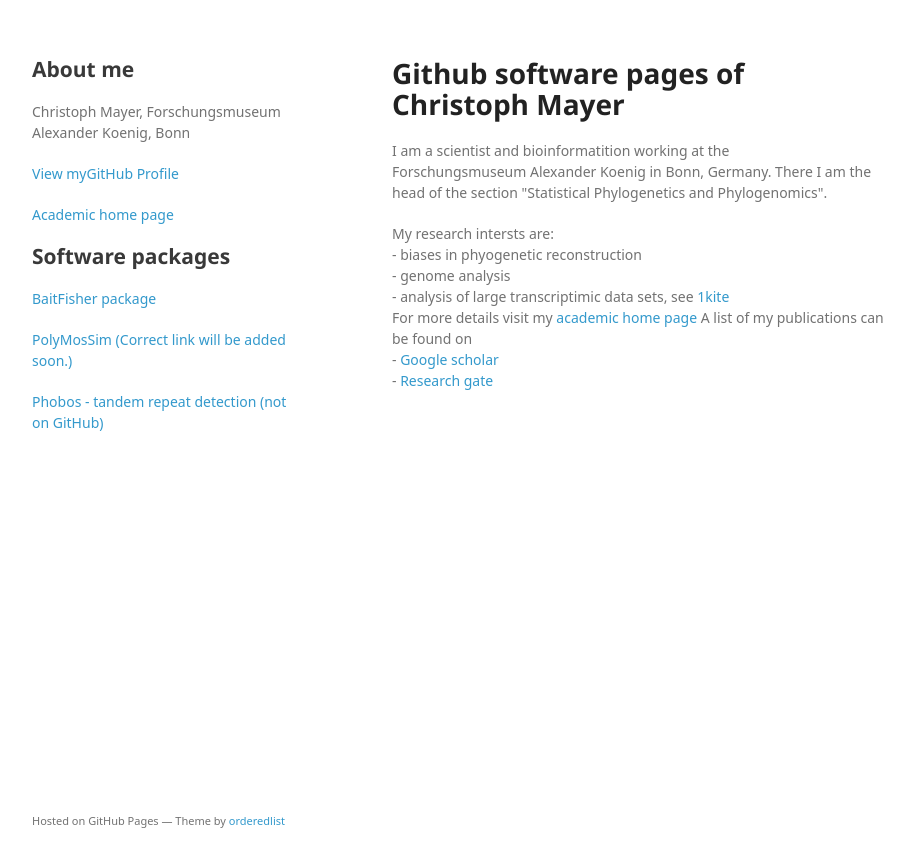
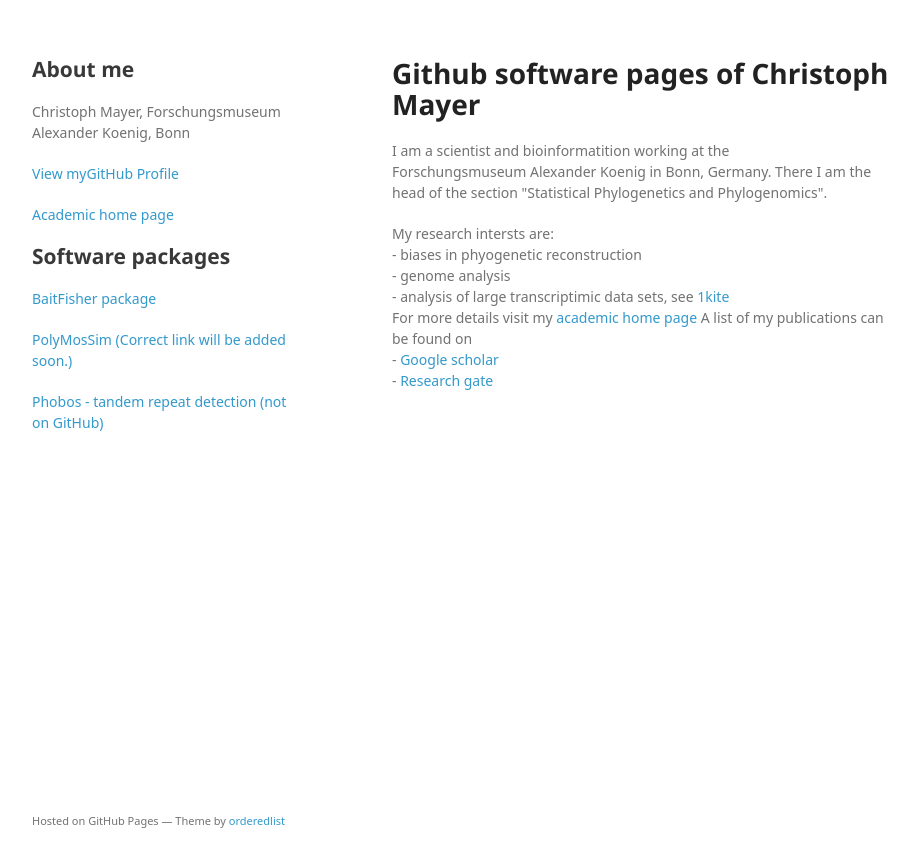
Before and after one commit to cmayer/cmayer.github.io, a Jekyll site: the page index.html, which Jekyll copies as it is, in a window 1280 px wide. Shown: the top 867 px of the page, without its empty margins (178-1096 px from the left). Built offline with Jekyll 4.4.1, drawn with Linux system fonts in a browser that asks for light colours; some web fonts are replaced.

Commit message:
Update index.html

```diff
--- a/index.html
+++ b/index.html
@@ -27,7 +27,7 @@
       </header>
       <section>
         <h1>
-<a id="my-software-packages-on-github" class="anchor" href="#my-software-packages-on-github" aria-hidden="true"><span aria-hidden="true" class="octicon octicon-link"></span></a>Github software pages of<br> Christoph Mayer
+<a id="my-software-packages-on-github" class="anchor" href="#my-software-packages-on-github" aria-hidden="true"><span aria-hidden="true" class="octicon octicon-link"></span></a>Github software pages of Christoph Mayer
 </h1>
 
 <p>I am a scientist and bioinformatition working at the <br>Forschungsmuseum Alexander Koenig in Bonn, Germany.
```
